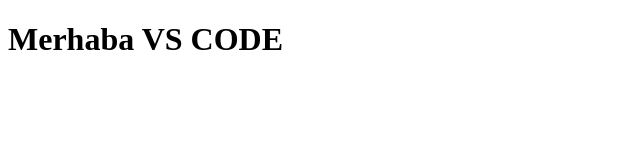
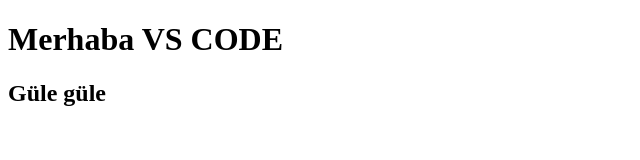
Before and after one commit to MustafaBasol/Game, a plain HTML site: page index.html in a window 1280 px wide. Shown: the whole page, without its empty margins (0-640 px from the left). Drawn offline with Linux system fonts and the light colour scheme.

Commit message:
create index

```diff
--- a/index.html
+++ b/index.html
@@ -8,6 +8,7 @@
 </head>
 <body>
     <h1>Merhaba VS CODE</h1>
+    <h2>Güle güle</h2>
     <script src="info.js"></script>
 </body>
 </html>
```
